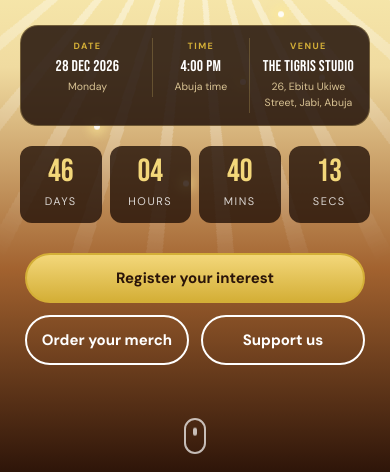
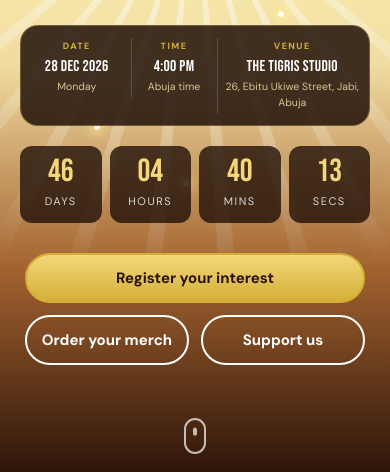
Before and after one commit to Ruthieluv/LLC, a website: page index.html in a window 390 px wide. Shown: the part 372-844 px from the top of the page. Drawn offline with Linux system fonts and the light colour scheme.

Commit message:
Refactor .details grid layout and styles

```diff
--- a/index.html
+++ b/index.html
@@ -62,15 +62,15 @@
   .badge { position:absolute; right:6%; top:52%; background:var(--red); color:#fff; font:700 clamp(12px,2.4vw,18px) var(--body); padding:2px 10px; transform:rotate(-8deg); box-shadow:0 4px 10px rgba(0,0,0,.25); }
   .sub { font-family:var(--head); font-size:clamp(34px,7vw,64px); letter-spacing:.03em; color:#6b3b00; margin:10px 0 28px; text-shadow:0 2px 0 rgba(255,255,255,.55); }
   .sub b { font-weight:400; color:#b87400; }
-  .details { display:grid; grid-template-columns:repeat(3,1fr); max-width:640px; margin:0 auto 20px; padding:16px 6px; text-align:center; background:rgba(30,14,6,.84); border:1px solid rgba(243,215,122,.28); border-radius:18px; }
+  .details { display:grid; grid-template-columns:1fr .75fr 1.5fr; align-items:start; max-width:760px; margin:0 auto 20px; padding:18px 6px; text-align:center; background:rgba(30,14,6,.84); border:1px solid rgba(243,215,122,.28); border-radius:18px; }
   .details.two { grid-template-columns:repeat(2,1fr); }
   .di { padding:2px 14px; border-left:1px solid rgba(243,215,122,.22); }
   .di:first-child { border-left:0; }
   .di .lb { display:block; margin-bottom:6px; font-size:11px; font-weight:700; letter-spacing:.24em; text-transform:uppercase; color:var(--gold); }
-  .di b { display:block; font:400 clamp(24px,3.6vw,30px)/1.05 var(--head); letter-spacing:.03em; color:#fff; }
+  .di b { display:block; font:400 clamp(22px,3.2vw,28px)/1.05 var(--head); letter-spacing:.03em; color:#fff; text-wrap:balance; }
   .di i { display:block; margin-top:4px; font-style:normal; font-size:13px; color:#d9c394; }
   @media (max-width:560px) {
-    .details { grid-template-columns:1.2fr .9fr 1.1fr; align-items:start; padding:12px 2px; }
+    .details { grid-template-columns:1fr .8fr 1.4fr; align-items:start; padding:12px 2px; }
     .di { padding:2px 6px; }
     .di .lb { font-size:9px; letter-spacing:.16em; margin-bottom:5px; }
     .di b { font-size:clamp(13px,4vw,20px); letter-spacing:.02em; }
```
